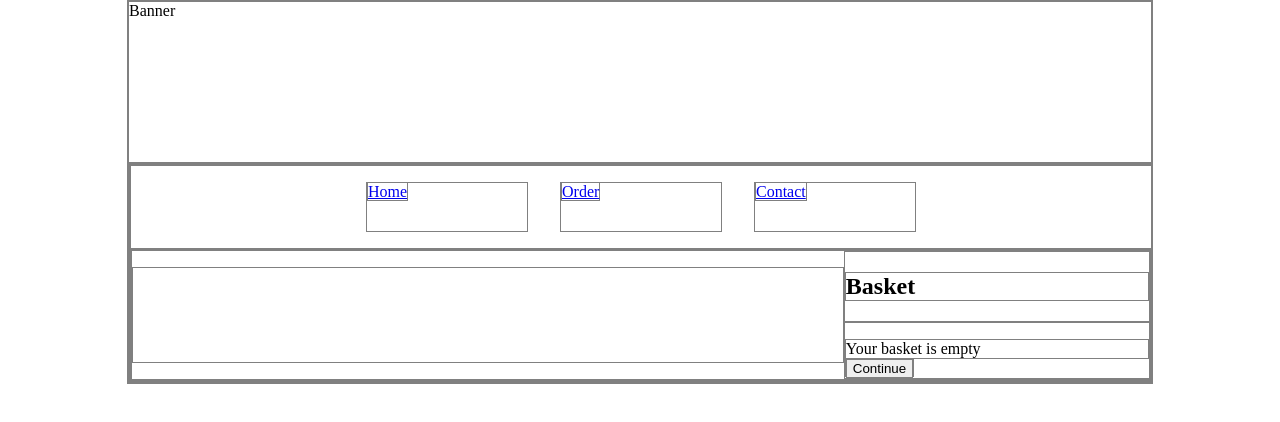
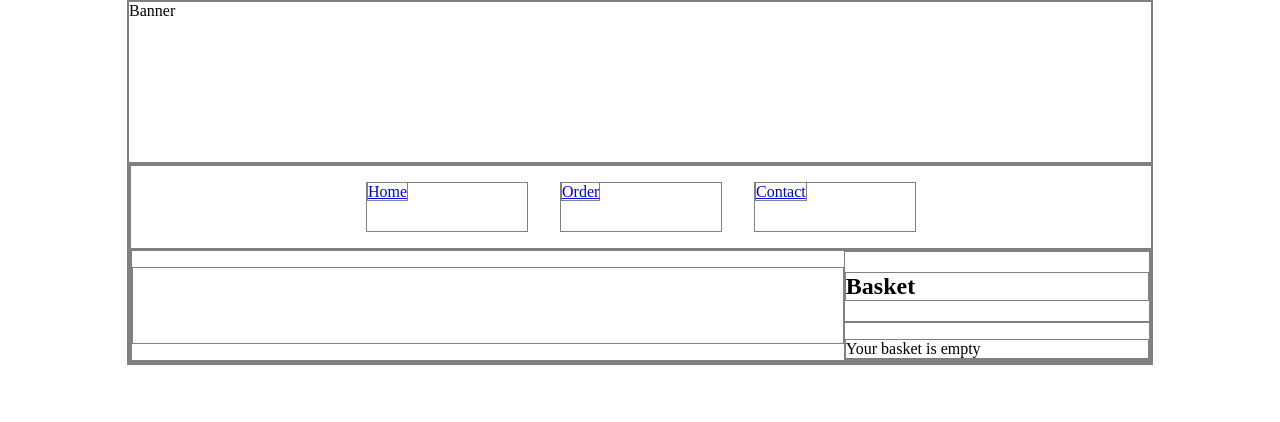
Before and after one commit to eliz-jum/angular-pizzeria, a website: page app/index.html at #!/main in a window 1280 px wide. Drawn offline with Linux system fonts and the light colour scheme; no server answers.

Commit message:
hide Continue on empty basket

```diff
--- a/app/htmlTemplates/main.html
+++ b/app/htmlTemplates/main.html
@@ -37,6 +37,6 @@
             Your basket is empty
         </div>
 
-        <a ui-sref="order"><button>Continue</button></a>
+        <a ng-show="basketView.length > 0" ui-sref="order"><button>Continue</button></a>
     </div>
 </div>
```
